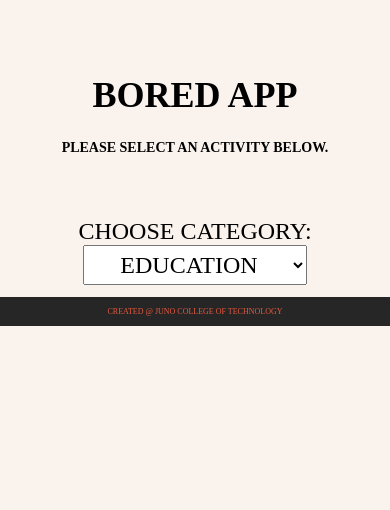
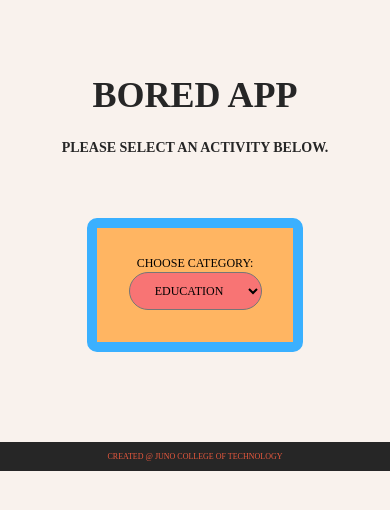
Before and after one commit to anavahcic/boredApp, a React (Create React App) app: page / in a window 390 px wide. Shown: the top 510 px of the page. Built offline with nearby package versions, Linux system fonts and the light colour scheme; no server answers.

Commit message:
more styling

```diff
--- a/src/App.css
+++ b/src/App.css
@@ -54,6 +54,7 @@ body {
 
 h1, h2, p {
   font-family: 'Luckiest Guy', cursive;
+  color:#262626;
   font-size: 3rem;
   text-align: center;
   text-transform: uppercase;
@@ -79,10 +80,10 @@ header {
 
 }
 footer {
-  color: #ea593e;
   background-color: #262626;
 }
 footer p {
+  color: #ea593e;
   font-size: 0.8rem;
   padding: 10px;
 
@@ -96,6 +97,22 @@ label, select {
   padding: 5px 10px;
 }
 
+select {
+  background-color: #F87474;
+  border-radius: 20px;
+  padding: 10px;
+}
+
+.textContainer {
+  border: 10px solid #3AB0FF;
+  border-radius: 10px;
+  background-color: #FFB562;
+  padding: 20px;
+  max-width: 40%;
+  margin: 0 auto;
+  margin-bottom: 140px;
+
+}
 
 
 @media(max-width: 480px) {
@@ -105,10 +122,13 @@ label, select {
   h2 {
     font-size: 0.7rem;
   }
-  p {
+  label, select, p {
     font-size: 0.6rem;
   }
   footer p {
     font-size: 0.4rem;
   }
+  .textContainer {
+    margin-bottom: 90px;
+  }
 }
```
Also changed, not shown: src/App.js (+8 -10 lines).
